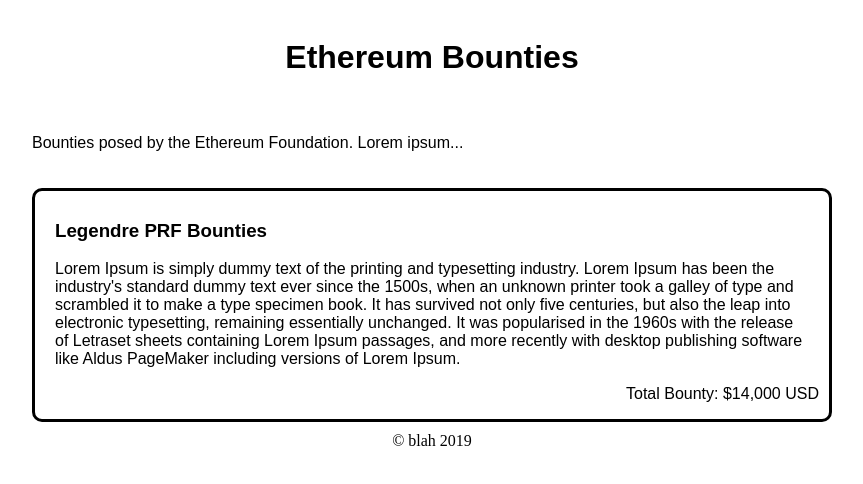
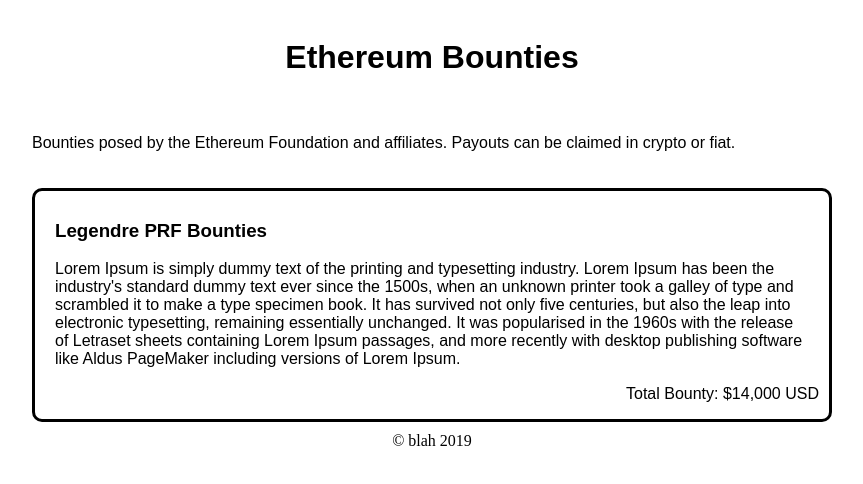
Before and after one commit to bricehuang/eth-bounties, a plain HTML site: page index.html in a window 1280 px wide. Shown: the whole page, without its empty margins (208-1071 px from the left). Drawn offline with Linux system fonts and the light colour scheme; a web font is replaced by a local one.

Commit message:
bounty info

```diff
--- a/index.html
+++ b/index.html
@@ -14,7 +14,8 @@
 
       <div class="subtitle-container section-container">
         <p>
-          Bounties posed by the Ethereum Foundation. Lorem ipsum...
+          Bounties posed by the Ethereum Foundation and affiliates.
+          Payouts can be claimed in crypto or fiat.
         </p>
       </div>
 
```
